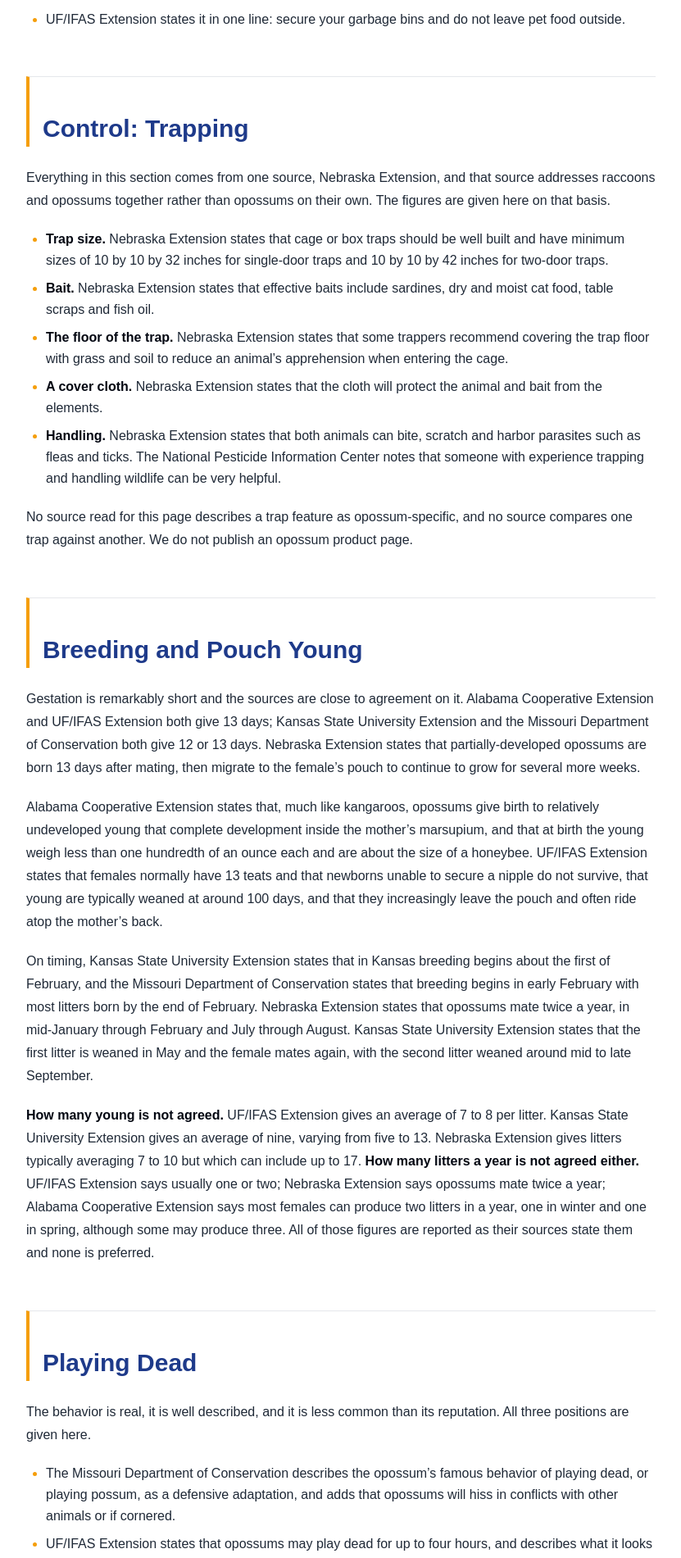
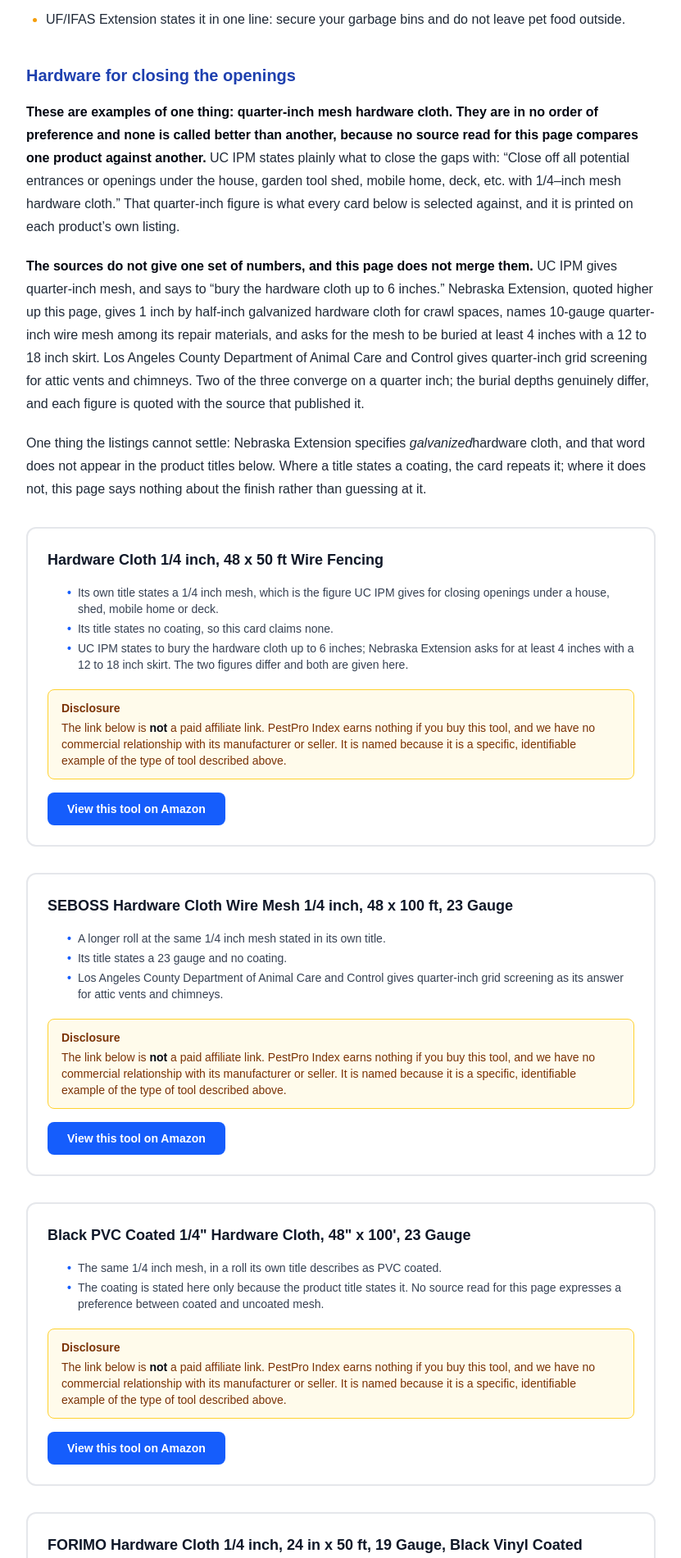
Before and after one commit to aarongeorghiades-hub/pestpro-index-v2-live, a Next.js app: page /us/opossums in a window 1280 px wide. Shown: the part 5880-7781 px from the top of the page at 82% size, without its empty margins (288-1119 px from the left). Built offline with nearby package versions, Linux system fonts and the light colour scheme.

Commit message:
feat(us): opossum exclusion retrofit, trap boundary restated (S46 R8)

```diff
--- a/app/us/opossums/page.tsx
+++ b/app/us/opossums/page.tsx
@@ -1,6 +1,7 @@
 import { Metadata } from 'next';
 import UsPageLayout from '../components/UsPageLayout';
 import UsFaq, { faqPageSchema, type Faq } from '../components/UsFaq';
+import UsToolCard from '../components/UsToolCard';
 import { SourceList, AsOf, type Source } from '../components/UsSources';
 import { OPOSSUM_NAV, OPOSSUM_HOME } from '../components/opossumNav';
 
@@ -131,6 +132,18 @@ const sources: Source[] = [
     publisher: 'Louisiana Department of Health, Office of Public Health',
     date: 'June 2023. Accessed August 22, 2026',
     href: 'https://ldh.la.gov/assets/oph/Center-PHCH/Center-CH/infectious-epi/VetInfo/Rabies/RabiesSummary_6_2023_ab.pdf',
+  },
+  {
+    label: 'Opossum, Pest Notes Publication 74123 (R. A. Baldwin), updated 10/2015',
+    publisher: 'UC Statewide IPM Program',
+    date: 'Accessed 24 August 2026',
+    href: 'https://ipm.ucanr.edu/home-and-landscape/opossum/',
+  },
+  {
+    label: 'Problems with Skunks & Opossums',
+    publisher: 'Virginia Department of Wildlife Resources',
+    date: 'Accessed 24 August 2026',
+    href: 'https://dwr.virginia.gov/wildlife/nuisance/skunks-and-opossums/',
   },
   {
     label: 'Problem Wildlife in the Garden and Yard',
@@ -432,6 +445,108 @@ export default function OpossumsPage() {
         </li>
       </ul>
 
+      <h3>Hardware for closing the openings</h3>
+      <p>
+        <strong>
+          These are examples of one thing: quarter-inch mesh hardware cloth. They are in no order of
+          preference and none is called better than another, because no source read for this page
+          compares one product against another.
+        </strong>{' '}
+        UC IPM states plainly what to close the gaps with: &ldquo;Close off all potential entrances
+        or openings under the house, garden tool shed, mobile home, deck, etc. with 1/4&ndash;inch
+        mesh hardware cloth.&rdquo; That quarter-inch figure is what every card below is selected
+        against, and it is printed on each product&rsquo;s own listing.
+      </p>
+      <p>
+        <strong>The sources do not give one set of numbers, and this page does not merge them.</strong>{' '}
+        UC IPM gives quarter-inch mesh, and says to &ldquo;bury the hardware cloth up to 6
+        inches.&rdquo; Nebraska Extension, quoted higher up this page, gives 1 inch by half-inch
+        galvanized hardware cloth for crawl spaces, names 10-gauge quarter-inch wire mesh among its
+        repair materials, and asks for the mesh to be buried at least 4 inches with a 12 to 18 inch
+        skirt. Los Angeles County Department of Animal Care and Control gives quarter-inch grid
+        screening for attic vents and chimneys. Two of the three converge on a quarter inch; the
+        burial depths genuinely differ, and each figure is quoted with the source that published it.
+      </p>
+      <p>
+        One thing the listings cannot settle: Nebraska Extension specifies <em>galvanized</em>
+        hardware cloth, and that word does not appear in the product titles below. Where a title
+        states a coating, the card repeats it; where it does not, this page says nothing about the
+        finish rather than guessing at it.
+      </p>
+
+      <UsToolCard
+        name="Hardware Cloth 1/4 inch, 48 x 50 ft Wire Fencing"
+        whatItDoes={[
+          'Its own title states a 1/4 inch mesh, which is the figure UC IPM gives for closing openings under a house, shed, mobile home or deck.',
+          'Its title states no coating, so this card claims none.',
+          'UC IPM states to bury the hardware cloth up to 6 inches; Nebraska Extension asks for at least 4 inches with a 12 to 18 inch skirt. The two figures differ and both are given here.',
+        ]}
+        asin="B0832YDD5B"
+      />
+
+      <UsToolCard
+        name="SEBOSS Hardware Cloth Wire Mesh 1/4 inch, 48 x 100 ft, 23 Gauge"
+        whatItDoes={[
+          'A longer roll at the same 1/4 inch mesh stated in its own title.',
+          'Its title states a 23 gauge and no coating.',
+          'Los Angeles County Department of Animal Care and Control gives quarter-inch grid screening as its answer for attic vents and chimneys.',
+        ]}
+        asin="B08PPYX999"
+      />
+
+      <UsToolCard
+        name="Black PVC Coated 1/4&quot; Hardware Cloth, 48&quot; x 100&#39;, 23 Gauge"
+        whatItDoes={[
+          'The same 1/4 inch mesh, in a roll its own title describes as PVC coated.',
+          'The coating is stated here only because the product title states it. No source read for this page expresses a preference between coated and uncoated mesh.',
+        ]}
+        asin="B0D1QXZFKJ"
+      />
+
+      <UsToolCard
+        name="FORIMO Hardware Cloth 1/4 inch, 24 in x 50 ft, 19 Gauge, Black Vinyl Coated"
+        whatItDoes={[
+          'A narrower roll at the same 1/4 inch mesh, described in its own title as 19 gauge and black vinyl coated.',
+          'A narrow roll suits the trench-and-skirt work Nebraska Extension describes rather than a large vent or wall panel.',
+        ]}
+        asin="B09W8XZDVS"
+      />
+
+      <UsToolCard
+        name="Hardware Cloth 1/4 inch, 19 Gauge, 8 in x 10 ft"
+        whatItDoes={[
+          'The smallest roll of the five, at the same 1/4 inch mesh stated in its own title.',
+          'Sized for a single vent or a patch rather than a run of decking. Los Angeles County Department of Animal Care and Control also names slotted metal vent covers for foundation vents, which this is not.',
+        ]}
+        asin="B0H75HHMDX"
+      />
+
+      <div className="not-prose my-8 rounded-lg border-l-4 border-slate-500 bg-slate-50 px-6 py-5">
+        <p className="m-0 text-base font-bold text-slate-900">
+          Two things this page does not sell, and why
+        </p>
+        <p className="m-0 mt-3 text-base text-slate-800">
+          <strong>
+            Repellents. UC IPM states: &ldquo;An array of chemical products is marketed for
+            repelling various wildlife species but, unfortunately, none offer significant results
+            for opossums.&rdquo;
+          </strong>{' '}
+          The same source notes that the odor of mothballs, naphthalene crystals, or household
+          ammonia has been used as a home remedy repellent, which is a report of what people do
+          rather than a finding that it works.
+        </p>
+        <p className="m-0 mt-3 text-base text-slate-800">
+          <strong>Motion-activated devices.</strong> UC IPM states that &ldquo;A motion-activated
+          sprinkler device sometimes induces a fright response in opossums, skunks, and raccoons. If
+          the animal has established the habit of visiting the yard or garden, such frightening
+          responses rarely last for more than a few days.&rdquo; The Virginia Department of Wildlife
+          Resources states that &ldquo;Reflective tape, lights, or noise sometimes works, but they
+          will eventually grow accustomed to these methods, so this is only a temporary
+          solution.&rdquo; Both sources that address these devices describe the effect as
+          short-lived, so none is listed here.
+        </p>
+      </div>
+
       <h2 id="trapping">Control: Trapping</h2>
       <p>
         Everything in this section comes from one source, Nebraska Extension, and that source
@@ -465,7 +580,16 @@ export default function OpossumsPage() {
       </ul>
       <p>
         No source read for this page describes a trap feature as opossum-specific, and no source
-        compares one trap against another. We do not publish an opossum product page.
+        compares one trap against another. <strong>We do not card opossum traps, and the reason
+        is not the traps.</strong> UC IPM states that &ldquo;Live-trapping presents the problem of
+        dealing with the animal once captured,&rdquo; and that &ldquo;Since it is illegal to
+        relocate an opossum without a permit, those not wanting to deal with its disposal may
+        prefer to hire a professional wildlife control operator.&rdquo; The Virginia Department of
+        Wildlife Resources states that &ldquo;It is illegal in the State of Virginia to trap and
+        relocate an animal to another area.&rdquo; Those two statements are about California and
+        Virginia and neither is a national rule, so a reader has to check their own state before
+        trapping anything. What the sources do recommend is closing the openings, and the hardware
+        for that is in the section above.
       </p>
 
       <h2 id="breeding">Breeding and Pouch Young</h2>
```
